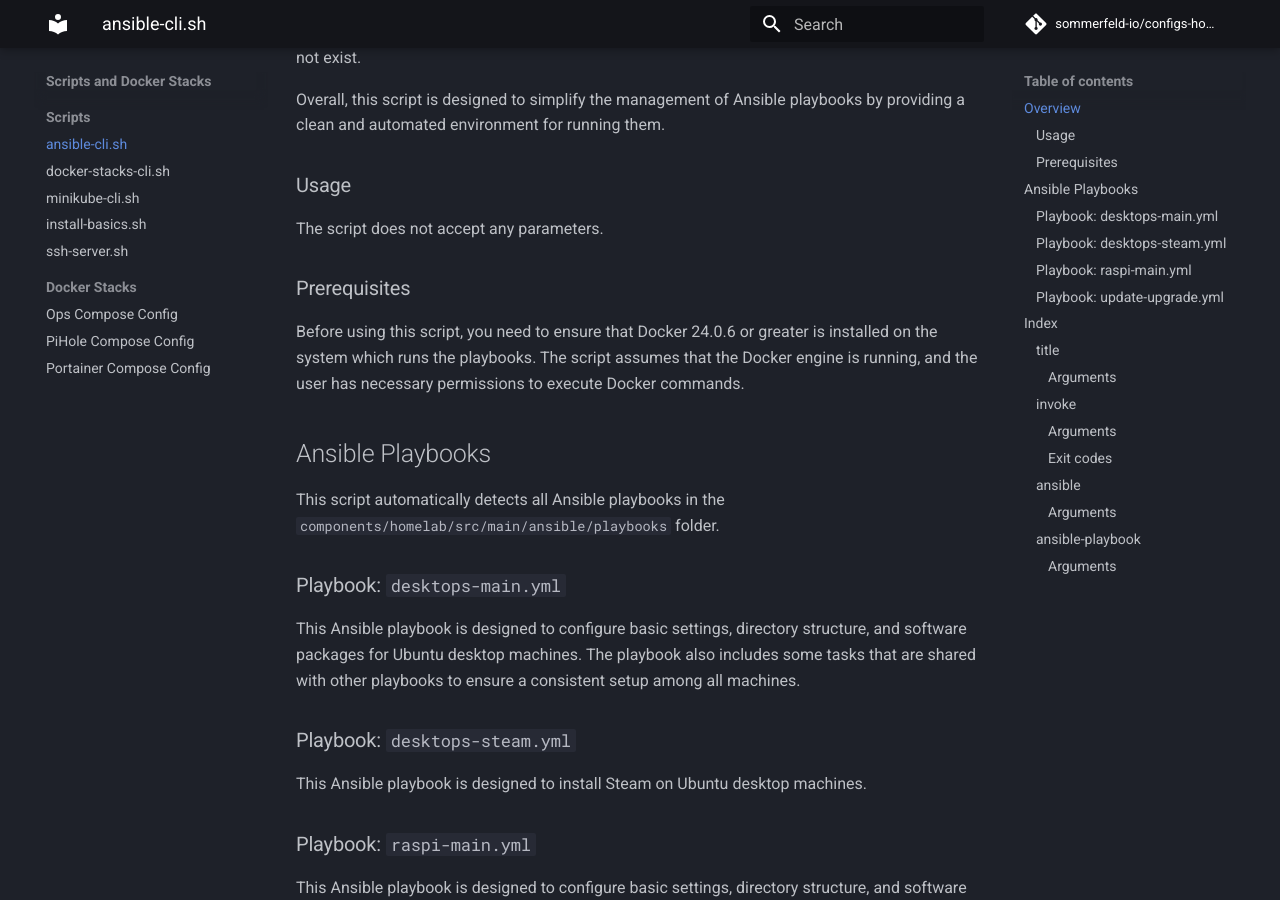
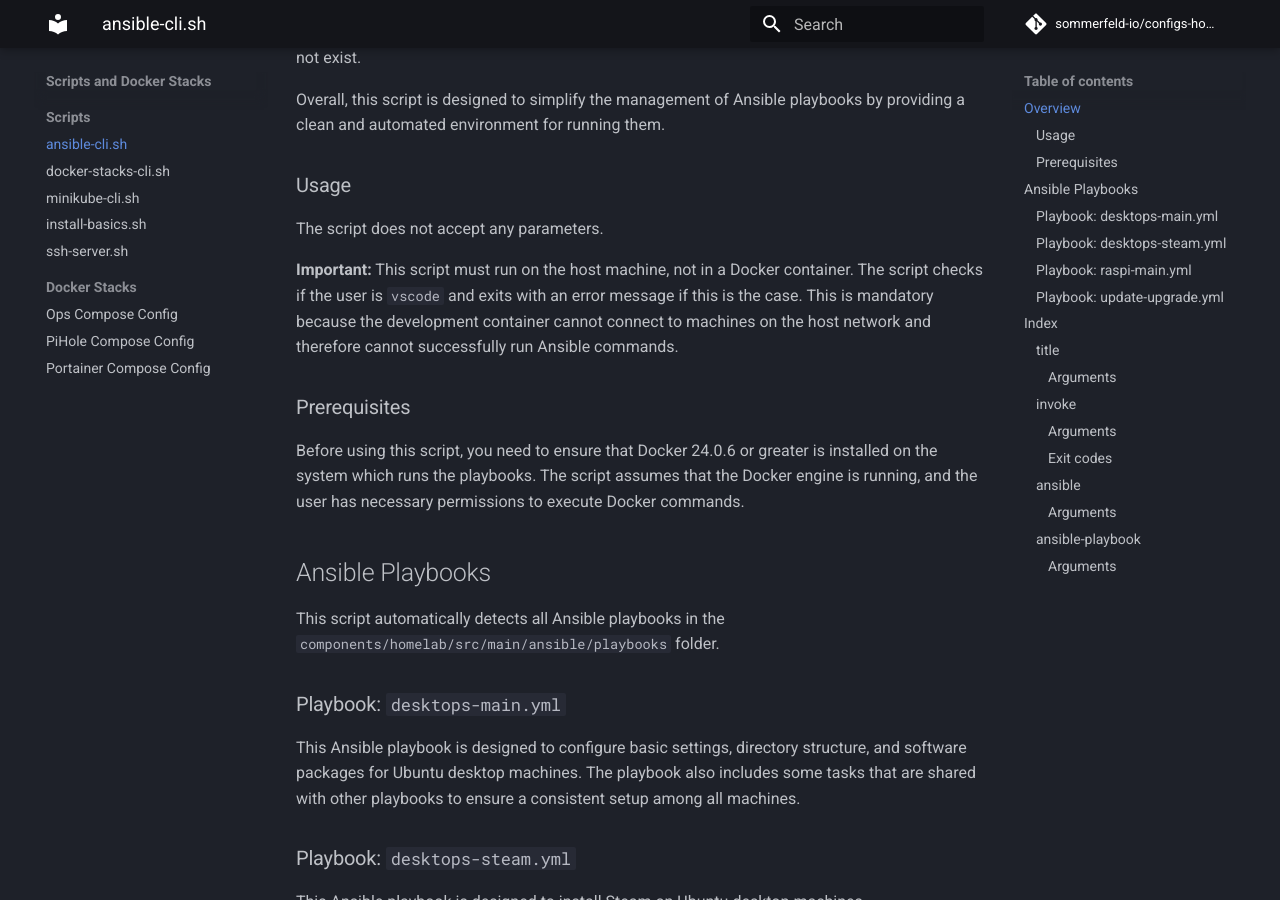
Before and after one commit to sommerfeld-io/configs-homelab, an MkDocs documentation site: the page built from docs/generated/scripts/ansible-cli-sh.md, in a window 1280 px wide and 900 px high, scrolled down 755 px. Built offline with MkDocs 1.6.1 and Material for MkDocs 9.7.7, drawn with Linux system fonts in a browser that asks for light colours; comment, search, counter and statistics services are not loaded.

Commit message:
docs: [Actions Bot] generate docs

```diff
--- a/docs/generated/scripts/ansible-cli-sh.md
+++ b/docs/generated/scripts/ansible-cli-sh.md
@@ -31,6 +31,11 @@
 
 ### Usage
 The script does not accept any parameters.
+
+**Important:** This script must run on the host machine, not in a Docker container. The script checks if the
+user is `vscode` and exits with an error message if this is the case. This is mandatory because
+the development container cannot connect to machines on the host network and therefore cannot
+successfully run Ansible commands.
 
 ### Prerequisites
 Before using this script, you need to ensure that Docker 24.0.6 or greater is installed on the
```
